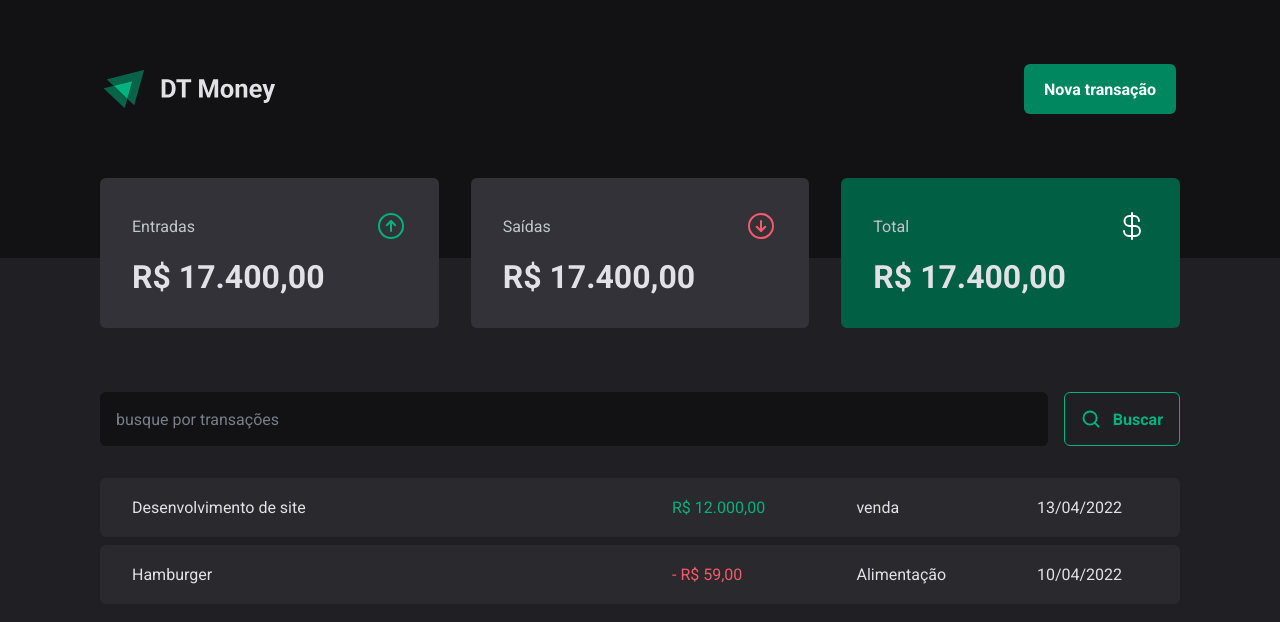
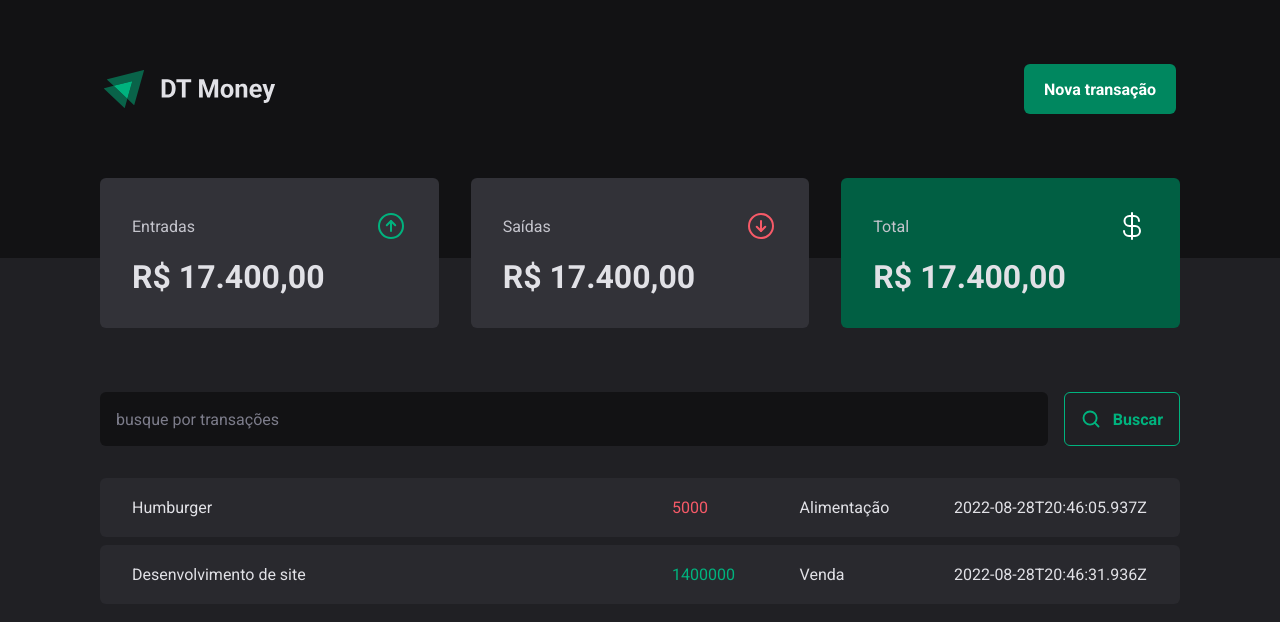
Before and after one commit to luiz21goncalves/ignite-dt-money, a React (Vite) app: page / in a window 1280 px wide. Shown: the top 622 px of the page. Built offline with nearby package versions, Linux system fonts and the light colour scheme; data requests are answered from the project's data file.

Commit message:
feat: add transactions context

```diff
--- /dev/null
+++ b/server.json
@@ -0,0 +1,20 @@
+{
+  "transactions": [
+    {
+      "description": "Humburger",
+      "category": "Alimentação",
+      "type": "outcome",
+      "price": 5000,
+      "createdAt": "2022-08-28T20:46:05.937Z",
+      "id": 1
+    },
+    {
+      "description": "Desenvolvimento de site",
+      "category": "Venda",
+      "type": "income",
+      "price": 1400000,
+      "createdAt": "2022-08-28T20:46:31.936Z",
+      "id": 2
+    }
+  ]
+}
--- a/src/App.tsx
+++ b/src/App.tsx
@@ -1,5 +1,6 @@
 import { ThemeProvider } from 'styled-components'
 
+import { TransactionsProvider } from './contexts/TransactionsContext'
 import { Transactions } from './pages/Transactions'
 import { GlobalStyles } from './styles/global'
 import { defaultTheme } from './styles/themes/default'
@@ -9,7 +10,9 @@ export function App() {
     <ThemeProvider theme={defaultTheme}>
       <GlobalStyles />
 
-      <Transactions />
+      <TransactionsProvider>
+        <Transactions />
+      </TransactionsProvider>
     </ThemeProvider>
   )
 }
--- /dev/null
+++ b/src/contexts/TransactionsContext.tsx
@@ -0,0 +1,44 @@
+import {
+  createContext,
+  ReactNode,
+  useContext,
+  useEffect,
+  useState,
+} from 'react'
+
+interface Transaction {
+  id: number
+  description: string
+  type: 'income' | 'outcome'
+  price: number
+  category: string
+  createdAt: string
+}
+
+interface TransactionsContextType {
+  transactions: Transaction[]
+}
+
+interface TransactonsProviderProps {
+  children: ReactNode
+}
+
+const TransactionContext = createContext({} as TransactionsContextType)
+
+export function TransactionsProvider({ children }: TransactonsProviderProps) {
+  const [transactions, setTransaction] = useState<Transaction[]>([])
+
+  useEffect(() => {
+    fetch('http://localhost:3333/transactions')
+      .then((response) => response.json())
+      .then((data) => setTransaction(data))
+  }, [])
+
+  return (
+    <TransactionContext.Provider value={{ transactions }}>
+      {children}
+    </TransactionContext.Provider>
+  )
+}
+
+export const useTransactions = () => useContext(TransactionContext)
--- a/src/pages/Transactions/index.tsx
+++ b/src/pages/Transactions/index.tsx
@@ -1,9 +1,12 @@
 import { Header } from '../../components/Header'
 import { Summary } from '../../components/Summary'
+import { useTransactions } from '../../contexts/TransactionsContext'
 import { SearchForm } from './components/SearchForm'
 import * as S from './styles'
 
 export function Transactions() {
+  const { transactions } = useTransactions()
+
   return (
     <div>
       <Header />
@@ -14,27 +17,20 @@ export function Transactions() {
 
         <S.TransactionsTable>
           <tbody>
-            <tr>
-              <td>Desenvolvimento de site</td>
-              <td>
-                <S.PriceHighlight variant="income">
-                  R$ 12.000,00
-                </S.PriceHighlight>
-              </td>
-              <td>venda</td>
-              <td>13/04/2022</td>
-            </tr>
-
-            <tr>
-              <td>Hamburger</td>
-              <td>
-                <S.PriceHighlight variant="outcome">
-                  - R$ 59,00
-                </S.PriceHighlight>
-              </td>
-              <td>Alimentação</td>
-              <td>10/04/2022</td>
-            </tr>
+            {transactions.map((transaction) => {
+              return (
+                <tr key={transaction.id}>
+                  <td>{transaction.description}</td>
+                  <td>
+                    <S.PriceHighlight variant={transaction.type}>
+                      {transaction.price}
+                    </S.PriceHighlight>
+                  </td>
+                  <td>{transaction.category}</td>
+                  <td>{transaction.createdAt}</td>
+                </tr>
+              )
+            })}
           </tbody>
         </S.TransactionsTable>
       </S.TransactionContainer>
```
